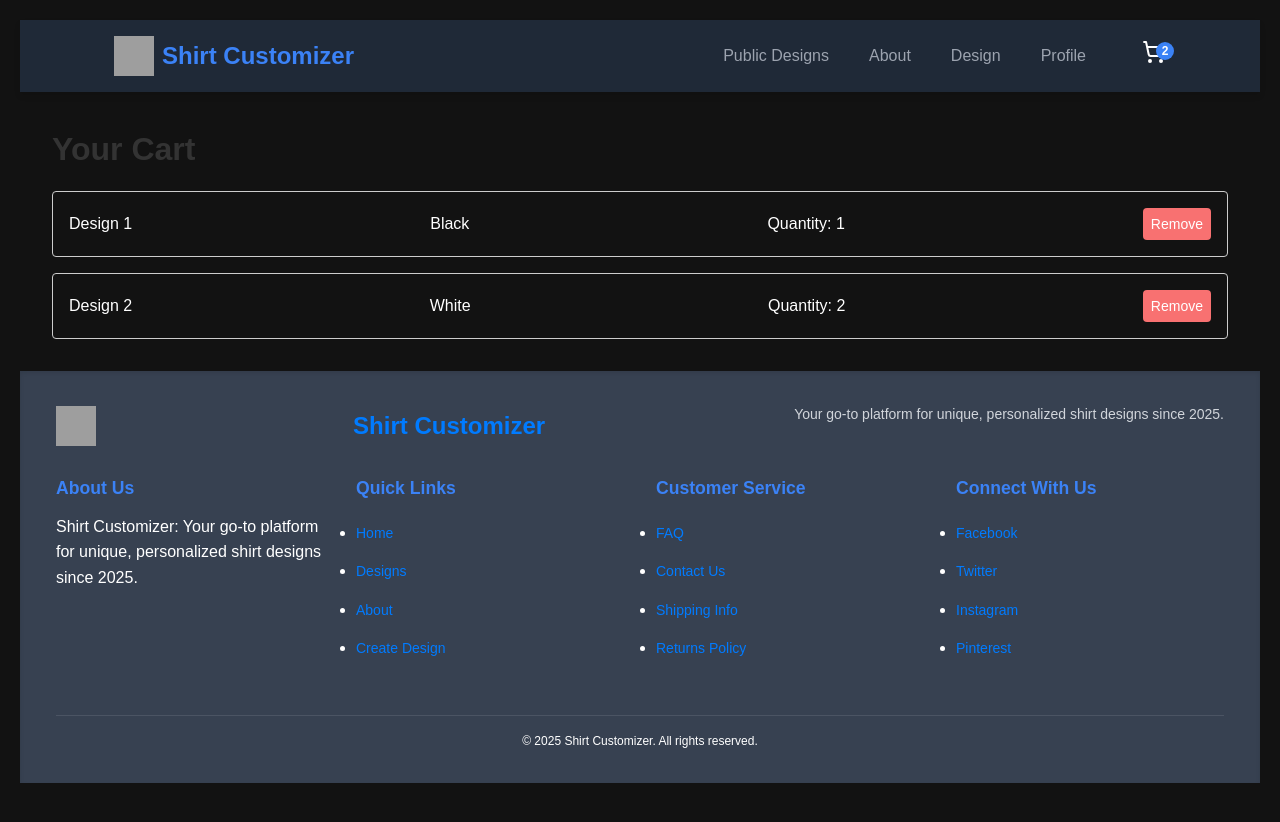
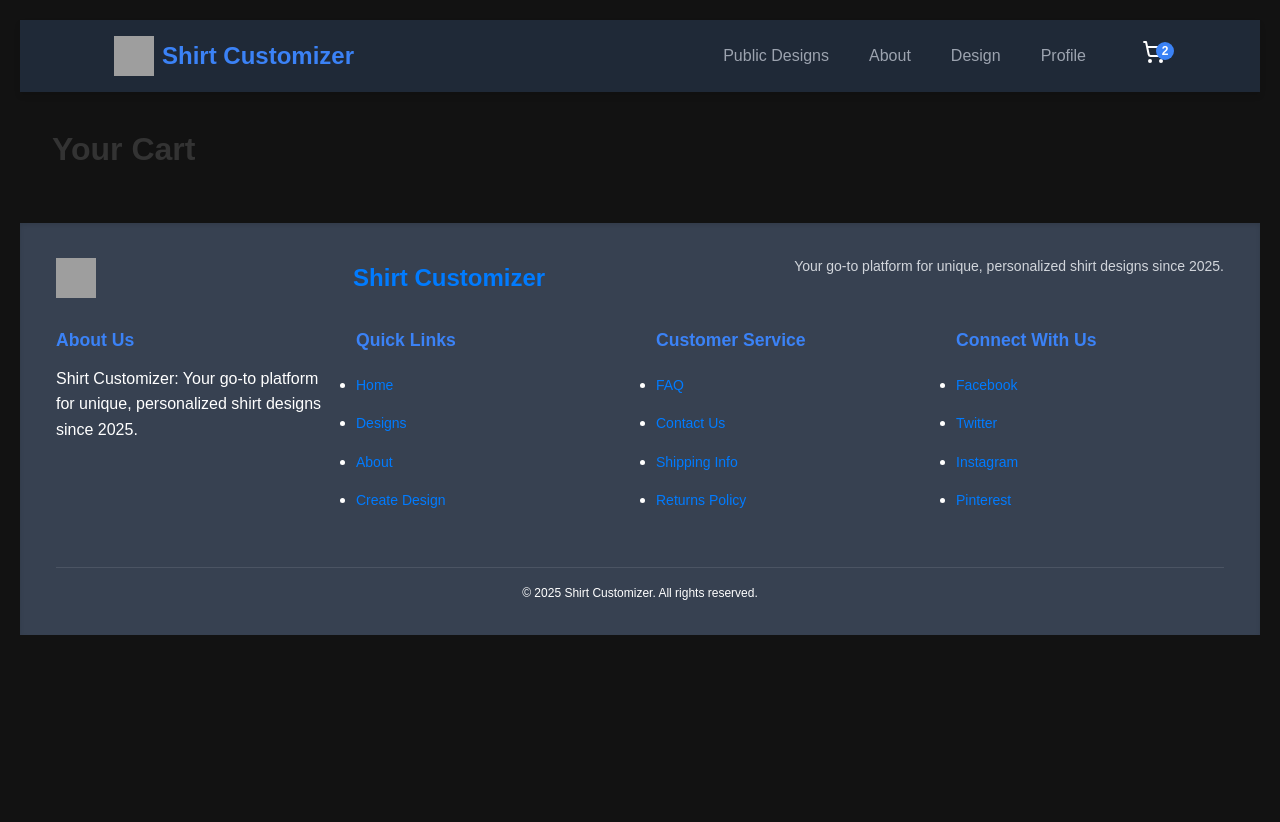
Before and after one commit to nrjGH/tshirt-customization-backend, a React (Create React App) app in the folder frontend/: page /cart in a window 1280 px wide. Shown: the top 822 px of the page. Built offline with nearby package versions, Linux system fonts and the light colour scheme; grey boxes are pictures that could not be loaded.

Commit message:
slight changes

```diff
--- a/frontend/src/components/cart/CartPage.jsx
+++ b/frontend/src/components/cart/CartPage.jsx
@@ -1,10 +1,7 @@
 import './cart.css';
 
 const CartPage = () => {
-  const cart = [
-    { id: 1, name: 'Design 1', quantity: 1, color: 'Black' },
-    { id: 2, name: 'Design 2', quantity: 2, color: 'White' },
-  ];
+  const cart = [];
 
   const handleRemove = (id) => {
     console.log(`Removing item with ID: ${id}`);
--- a/frontend/src/components/design/design.css
+++ b/frontend/src/components/design/design.css
@@ -91,8 +91,8 @@
 }
 
 .preview-image {
-  max-width: 100%;
-  max-height: 100%;
+  max-width: 65%;
+  max-height: 50%;
   border-radius: 8px;
 }
 
--- a/frontend/src/components/home/HomePage.jsx
+++ b/frontend/src/components/home/HomePage.jsx
@@ -10,15 +10,15 @@ const HomePage = () => {
         <div className="designs-container">
           {/* Placeholder for top 3 trending designs */}
           <div className="design-card">
-            <img src="/placeholder1.svg" alt="Design 1" className="design-image" />
+            <img src="https://mockey.ai/wp-content/uploads/sites/15/2024/02/create-a-celestial-bard-avatar-clad-in-gold-stardust-robes-and-strumming-a-lute-beneath-a-sky-filled-with-cosmic-music-prompt-for-dall-e.webp" alt="Design 1" className="design-image" />
             <h3 className="design-title"></h3>
           </div>
           <div className="design-card">
-            <img src="/placeholder2.svg" alt="Design 2" className="design-image" />
+            <img src="https://mockey.ai/wp-content/uploads/sites/15/2024/02/design-an-avatar-of-a-cybernetic-samurai-set-against-a-futuristic-city-skyline-with-glowing-neon-katanas-and-circuitry-armor-dall-e-prompts.webp" alt="Design 2" className="design-image" />
             <h3 className="design-title"></h3>
           </div>
           <div className="design-card">
-            <img src="/placeholder3.svg" alt="Design 3" className="design-image" />
+            <img src="https://mockey.ai/wp-content/uploads/sites/15/2024/02/under-a-sky-illuminated-by-earths-light-aliens-play-soccer-with-moon-rocks-on-a-lunar-colony-dall-e-prompts.webp" alt="Design 3" className="design-image" />
             <h3 className="design-title"></h3>
           </div>
         </div>
```
